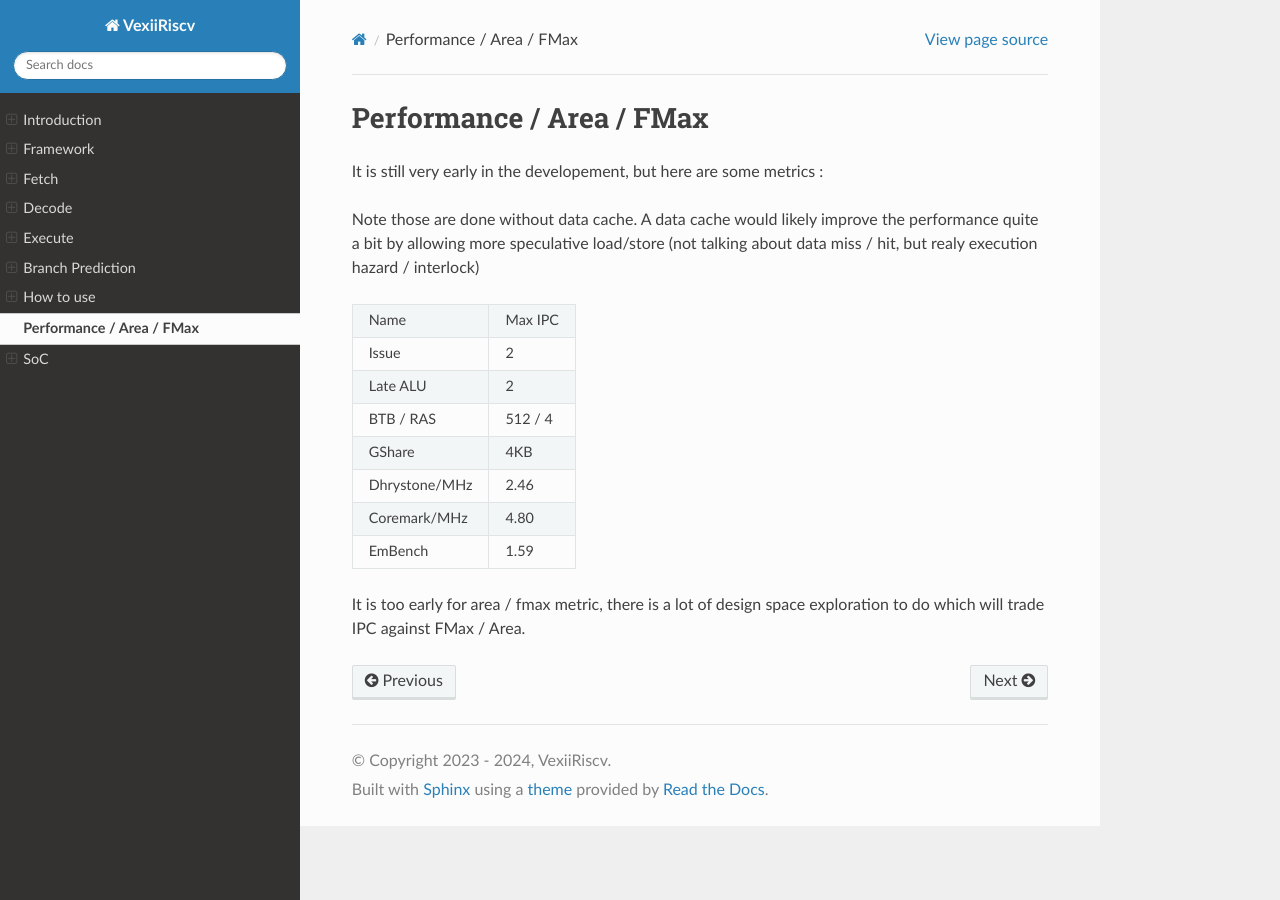
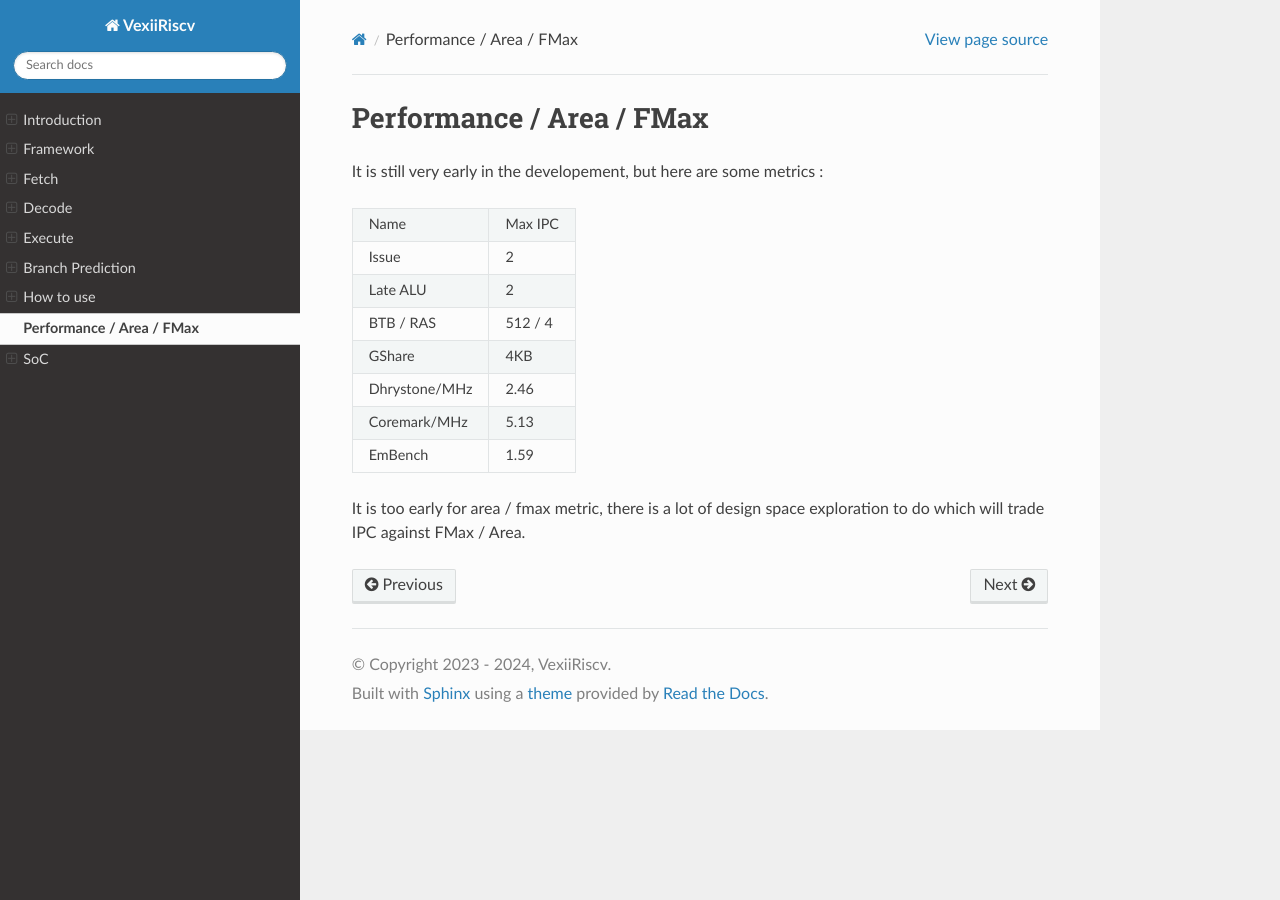
Before and after one commit to SpinalHDL/VexiiRiscv-RTD, a Sphinx documentation site: the page built from source/VexiiRiscv/Performance/index.rst, in a window 1280 px wide. Built offline with Sphinx 7.4.7 and the Read the Docs theme 2.0.0, drawn with Linux system fonts in a browser that asks for light colours.

Commit message:
coremark perf++

```diff
--- a/source/VexiiRiscv/Introduction/index.rst
+++ b/source/VexiiRiscv/Introduction/index.rst
@@ -19,7 +19,7 @@ VexiiRiscv is a from scratch second iteration of VexRiscv, with the following go
 On this date (22/01/2024) the status is :
 
 - rv 32/64 imacsu supported
-- Can run baremetal benchmarks (2.46 dhrystone/mhz, 4.80 coremark/mhz)
+- Can run baremetal benchmarks (2.46 dhrystone/mhz, 5.13 coremark/mhz)
 - single/dual issue supported
 - late-alu supported
 - BTB/RAS/GShare branch prediction supported
--- a/source/VexiiRiscv/Performance/index.rst
+++ b/source/VexiiRiscv/Performance/index.rst
@@ -2,8 +2,6 @@ Performance / Area / FMax
 =========================
 
 It is still very early in the developement, but here are some metrics :
-
-Note those are done without data cache. A data cache would likely improve the performance quite a bit by allowing more speculative load/store (not talking about data miss / hit, but realy execution hazard / interlock)
 
 +---------------+----------------+
 | Name          | Max IPC        |
@@ -18,7 +16,7 @@ Note those are done without data cache. A data cache would likely improve the pe
 +---------------+----------------+
 | Dhrystone/MHz | 2.46           |
 +---------------+----------------+
-| Coremark/MHz  | 4.80           |
+| Coremark/MHz  | 5.13           |
 +---------------+----------------+
 | EmBench       | 1.59           |
 +---------------+----------------+
```
